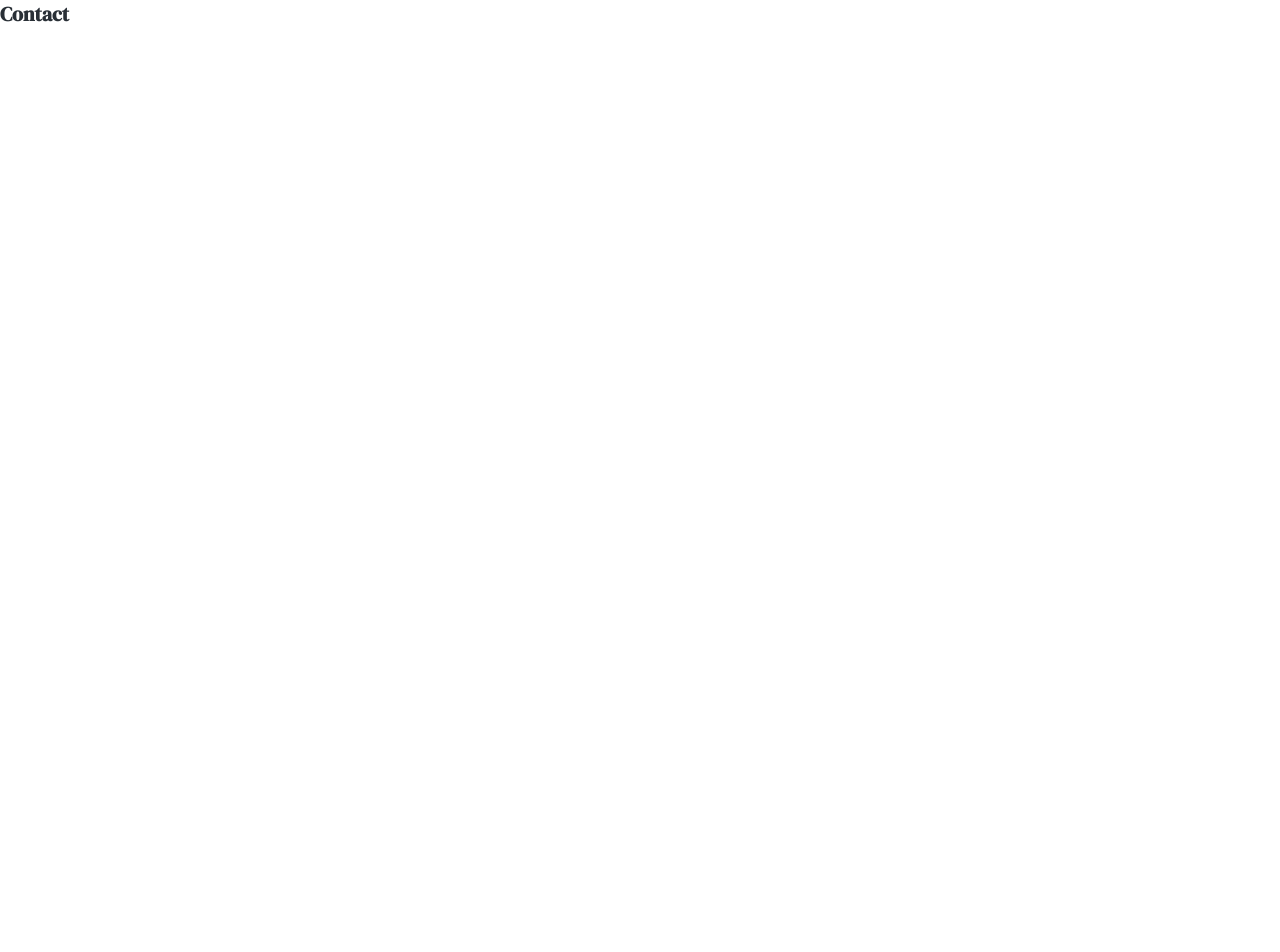
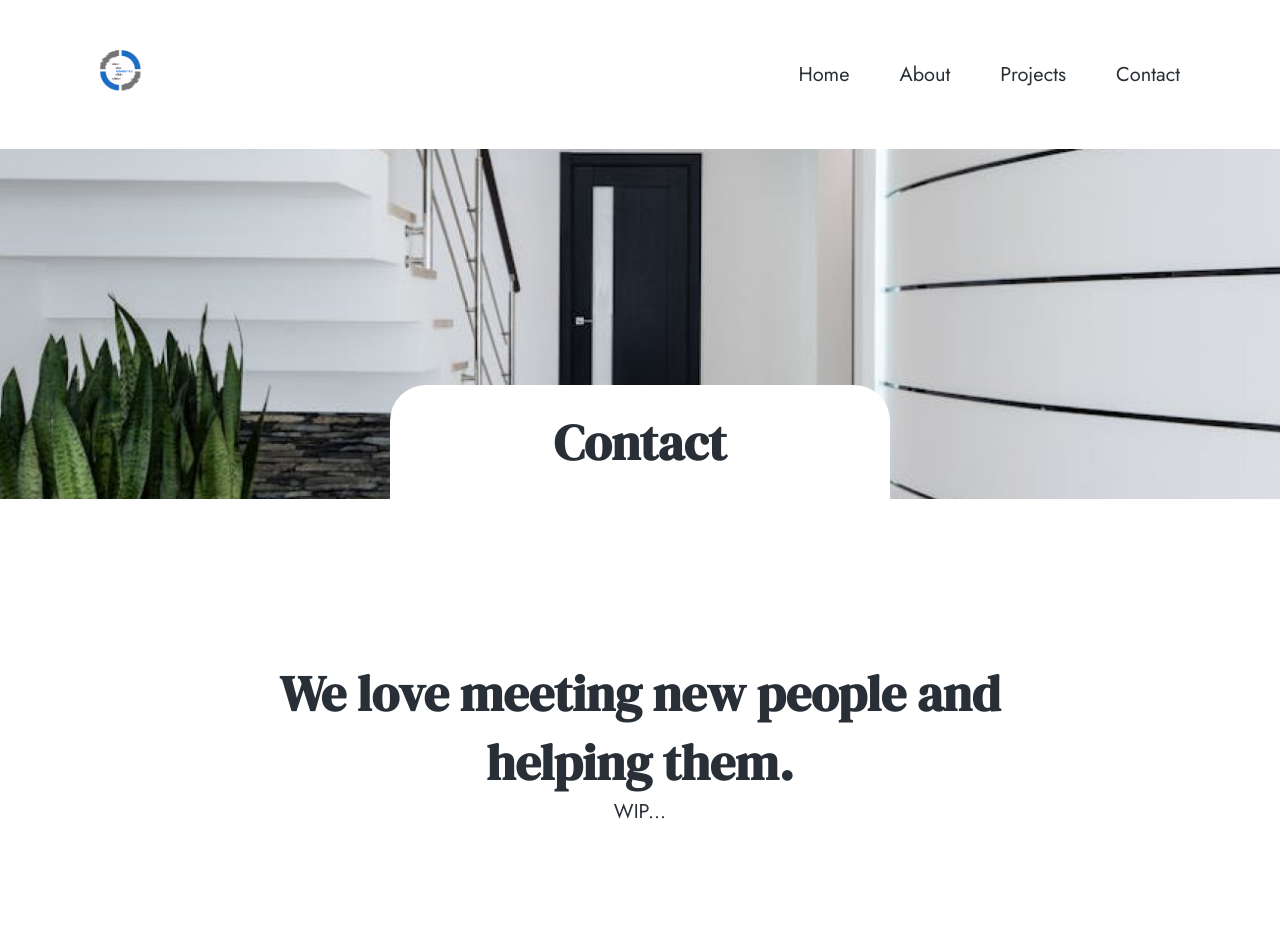
Before and after one commit to KennedyRamos/architect-website, a React (Vite) app: page /contact in a window 1280 px wide. Shown: the top 952 px of the page. Before the commit the page ends 800 px from the top, so only its background shows below. Built offline with nearby package versions, Linux system fonts and the light colour scheme.

Commit message:
Organizing the page layout, marking the form

```diff
--- /dev/null
+++ b/src/components/ContactForm/ContactForm.css
@@ -0,0 +1,10 @@
+.contact-form{
+    margin: 8rem auto;
+    max-width: 40rem;
+    text-align: center;
+    width: 100%;
+}
+
+.contact-form h2{
+    font-size: 2.5rem;
+}
--- /dev/null
+++ b/src/components/ContactForm/ContactForm.jsx
@@ -0,0 +1,11 @@
+import './ContactForm.css';
+
+export default function ContactForm(){
+    return(
+        <div className='contact-form d-flex fd-column al-center'>
+            <h2>We love meeting new people and helping them.</h2>
+            <form>WIP...</form>
+        </div>
+
+    )
+}
--- a/src/pages/Contact.jsx
+++ b/src/pages/Contact.jsx
@@ -1,7 +1,22 @@
-export default function Contact(){
+//COMPONENTS
+import ContactForm from "../components/ContactForm/ContactForm";
+import Banner from "../components/Banner/Banner";
+import Header from "../components/Header/Header";
+import Footer from "../components/Footer/Footer";
+
+export default function Home(){
     return(
         <>
-            <h1>Contact</h1>
+            <Header></Header>
+            <Banner title="Contact" image="bg-contact.jpg"/>
+
+
+            <div className="container">
+                <ContactForm />
+            </div>
+
+
+            <Footer></Footer>
         </>
     )
 }
```
